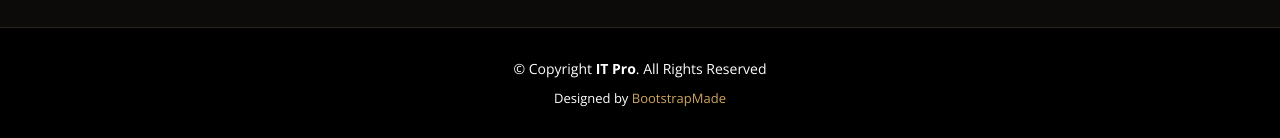
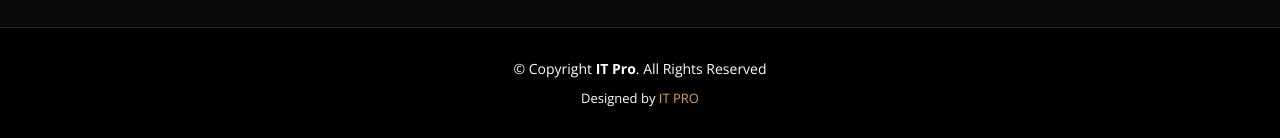
Before and after one commit to ITPRO555/restoran1, a plain HTML site: page index.html in a window 1280 px wide. Shown: the part 7688-7826 px from the top of the page. Drawn offline with nearby package versions, Linux system fonts and the light colour scheme; a web font is replaced by a local one.

Commit message:
Update index.html

```diff
--- a/index.html
+++ b/index.html
@@ -914,7 +914,7 @@
         <!-- You can delete the links only if you purchased the pro version. -->
         <!-- Licensing information: https://bootstrapmade.com/license/ -->
         <!-- Purchase the pro version with working PHP/AJAX contact form: https://bootstrapmade.com/restaurantly-restaurant-template/ -->
-        Designed by <a href="https://bootstrapmade.com/">BootstrapMade</a>
+        Designed by <a href="https://it-pro.vercel.app/">IT PRO</a>
       </div>
     </div>
   </footer><!-- End Footer -->
```
